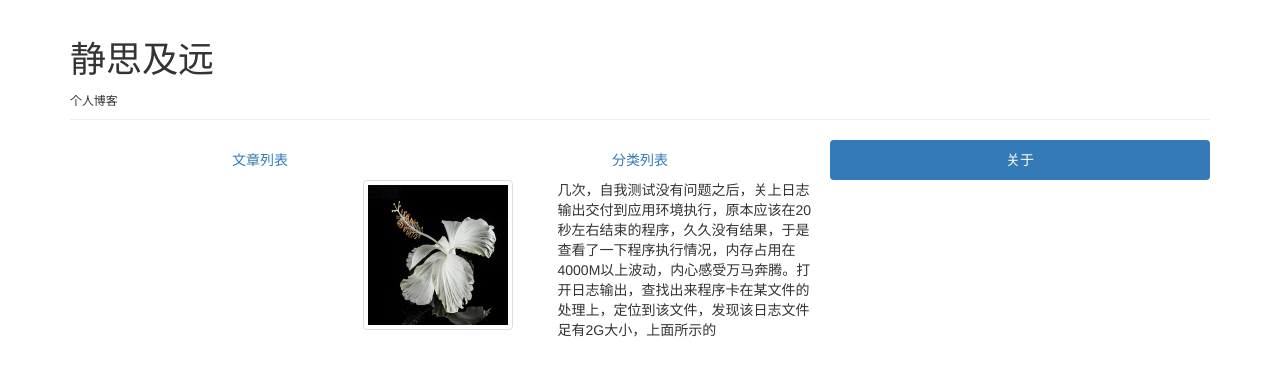
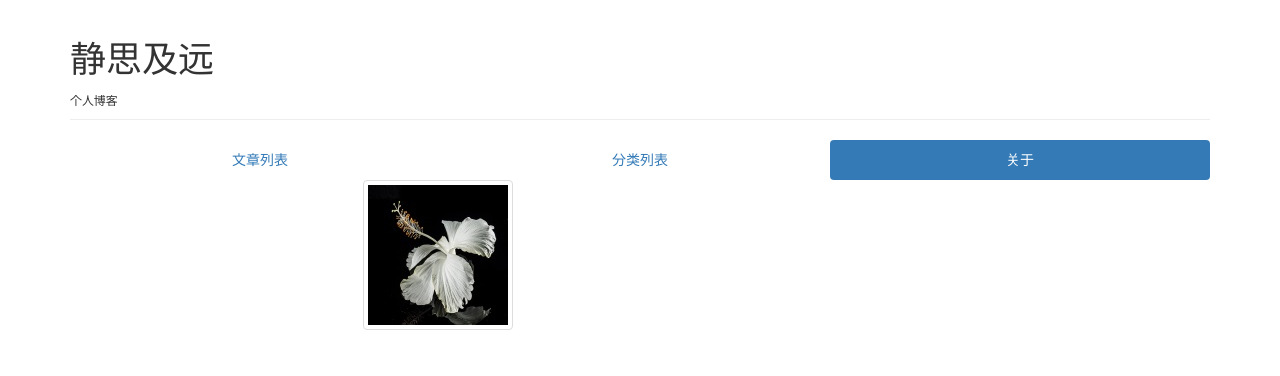
Before and after one commit to Kylinking/kylinking.github.io, a Jekyll site: the page built from about.html, in a window 1280 px wide. Shown: the top 376 px of the page. Built offline with Jekyll 4.4.1, drawn with Linux system fonts in a browser that asks for light colours.

Commit message:
about page has not got ready

```diff
--- a/about.html
+++ b/about.html
@@ -19,7 +19,6 @@
                 <img class='thumbnail' src="/assets/flower.jpg">
             </div>
             <div class="col-xs-6 col-xs-offset-1 col-md-3">
-                几次，自我测试没有问题之后，关上日志输出交付到应用环境执行，原本应该在20秒左右结束的程序，久久没有结果，于是查看了一下程序执行情况，内存占用在4000M以上波动，内心感受万马奔腾。打开日志输出，查找出来程序卡在某文件的处理上，定位到该文件，发现该日志文件足有2G大小，上面所示的
             </div>
         </div>
 
```
Also changed, not shown: 1 other file.
